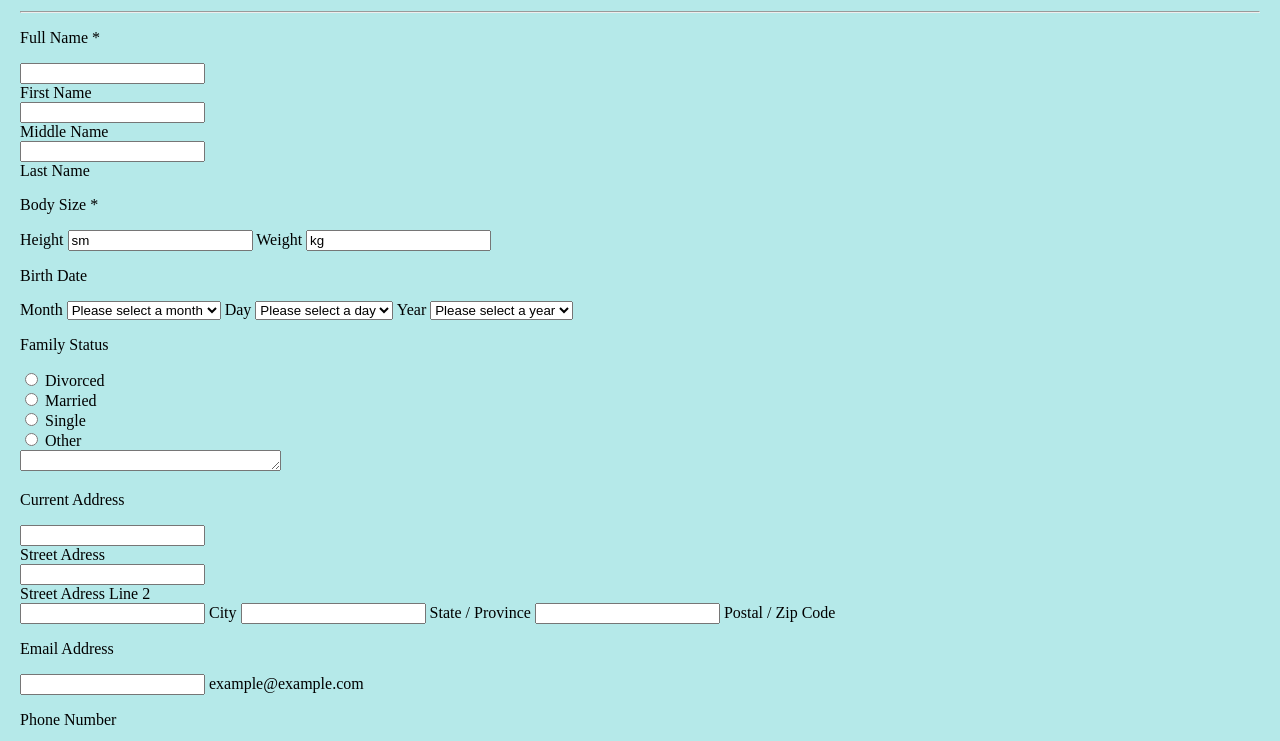
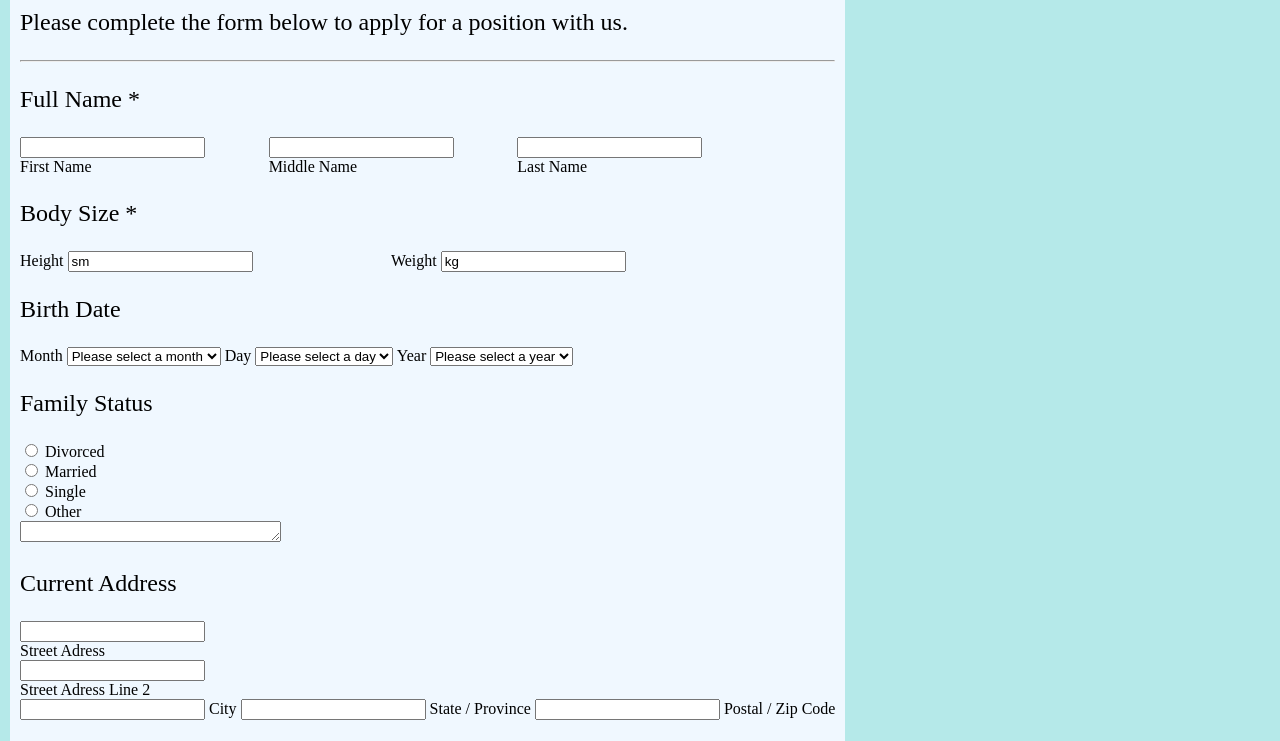
Before and after one commit to Shokhrukh-B/Job-Application-form, a plain HTML site: page index.html in a window 1280 px wide. Shown: the part 103-844 px from the top of the page. Drawn offline with Linux system fonts and the light colour scheme.

Commit message:
Update CSS
Update CSS file. Teg's HTML and body

```diff
--- a/index.html
+++ b/index.html
@@ -13,27 +13,32 @@
     <form action="/server.sql">
        <div class="full_name">
             <p>Full Name *</p>
-            <div class="ful_name_item">
+            <div class="full_name_item">
                 <input type="text" name="first_name" id="first_name"> <br>
                 <label for="first_name">First Name</label>
             </div>
-            <div class="ful_name_item">
+            <div class="full_name_item">
                 <input type="text" name="middle_name" id="middle_name"> <br>
                 <label for="middle_name">Middle Name</label>
             </div>
 
-            <div>
+            <div class="full_name_item">
                 <input type="text" name="last_name" id="last_name"> <br>
                 <label for="last_name">Last Name</label>
             </div>
        </div>
 
-       <div>
+       <div class="body_size">
             <p>Body Size *</p>
-            <label for="height">Height</label>
-            <input type="text" name="height" id="height" value="sm">
-            <label for="weight">Weight</label>
-            <input type="text" name="weight" id="weight" value="kg">
+            <div class="body_size_item">
+                <label for="height">Height</label>
+                <input type="text" name="height" id="height" value="sm">
+            </div>
+            <div class="body_size_item">
+                <label for="weight">Weight</label>
+                <input type="text" name="weight" id="weight" value="kg">
+            </div>
+
        </div>
 
        <div>
--- a/styless.css
+++ b/styless.css
@@ -1,8 +1,37 @@
 .html{
     background-color: rgb(181, 233, 233);
     font-size: ans-serif;
+    display: flex;
 }
 
 .body{
-    margin: 20px;
+    margin-top: 20px;
+    margin-right: 10px;
+    margin-left: 10px;
+    background-color: aliceblue;
+    padding: 10px;
 }
+
+p{
+    font-size: 24px;
+}
+
+.full_name{
+    display: block;
+
+}
+
+.full_name_item{
+    display: inline-block;
+    width: 30%;
+
+}
+
+.body_size{
+    display: block;
+}
+
+.body_size_item{
+    display: inline-block;
+    width: 45%;
+}
```
